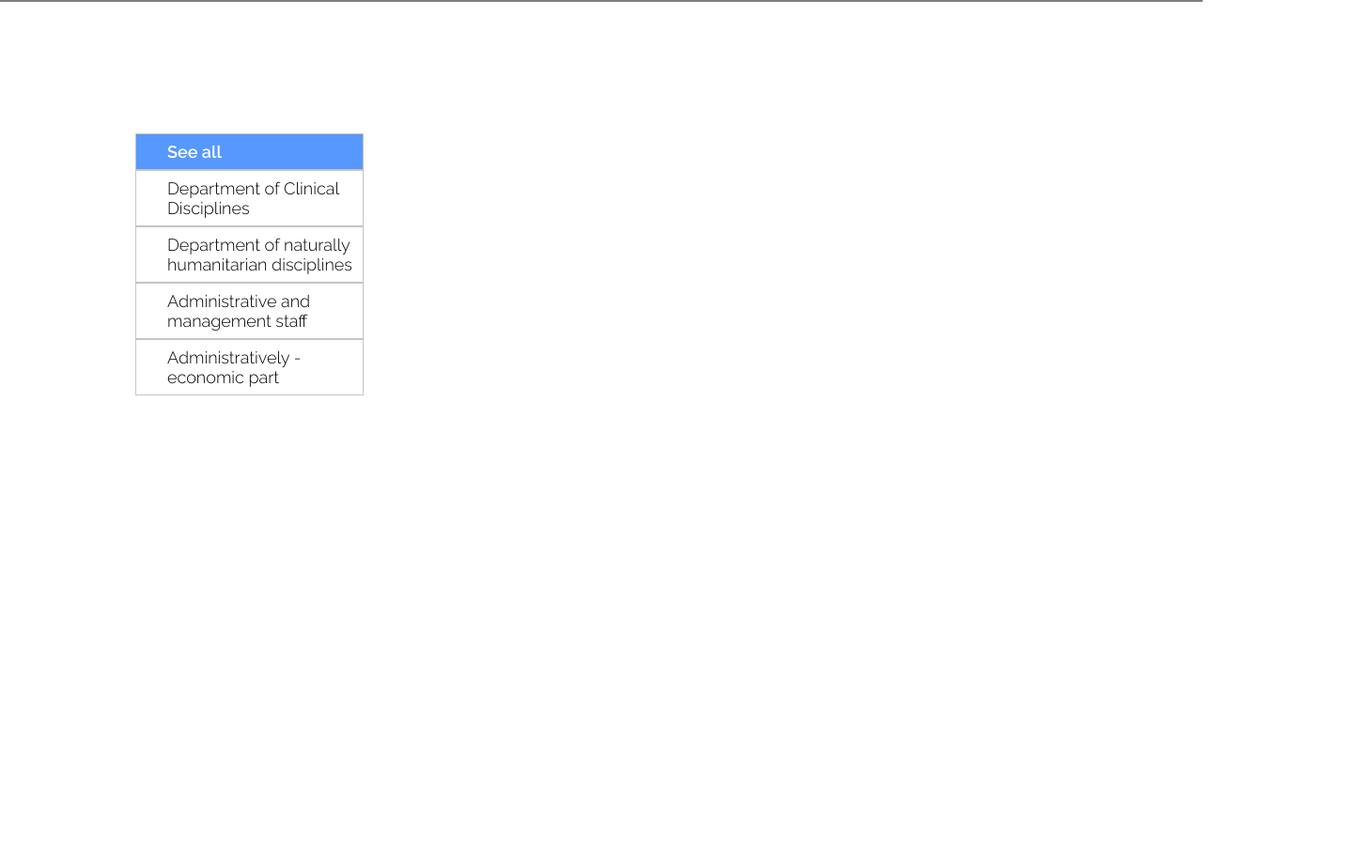
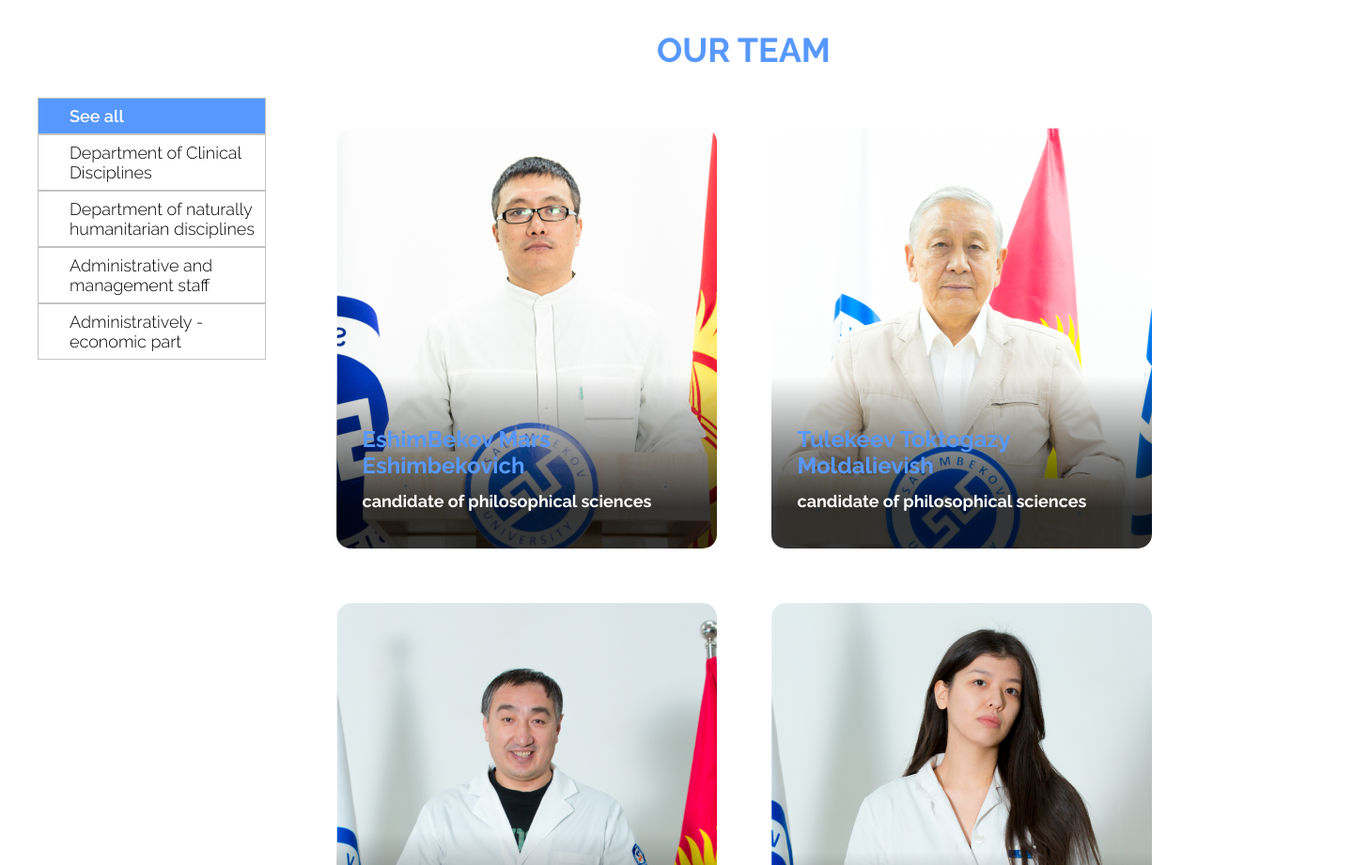
Before and after one commit to Abdykapar/s-landing, a website: page app/index.html in a window 1280 px wide. Shown: the part 480-1401 px from the top of the page at 94% size, 1440 px wide, since content can reach past the window. Before the commit the page ends 901 px from the top, so only its background shows below. Drawn offline with nearby package versions, Linux system fonts and the light colour scheme.

Commit message:
add team content

```diff
--- a/app/index.html
+++ b/app/index.html
@@ -98,7 +98,7 @@
       <div class="hero">
         <img src="./img/home-main.png" alt="" />
       </div>
-      <div class="container">
+      <div class="container flex">
         <aside class="aside">
           <ul class="menu">
             <li class="menu__item active">
@@ -118,7 +118,125 @@
             </li>
           </ul>
         </aside>
-        <section></section>
+        <section class="team">
+          <h1 class="team__title">Our team</h1>
+          <div class="team__content">
+            <a href="#">
+              <div
+                class="team__item"
+                style="background-image: url('./img/Eshimbekov_Mars.png')"
+              >
+                <div class="team__item__footer">
+                  <h3 class="team__item__title">
+                    EshimBekov Mars Eshimbekovich
+                  </h3>
+                  <p class="team__item__desc">
+                    candidate of philosophical sciences
+                  </p>
+                </div>
+              </div>
+            </a>
+            <a href="#">
+              <div
+                class="team__item"
+                style="background-image: url('./img/Tulekeev_Toktogazy.png')"
+              >
+                <div class="team__item__footer">
+                  <h3 class="team__item__title">
+                    Tulekeev Toktogazy Moldalievish
+                  </h3>
+                  <p class="team__item__desc">
+                    candidate of philosophical sciences
+                  </p>
+                </div>
+              </div>
+            </a>
+            <a href="#">
+              <div
+                class="team__item"
+                style="background-image: url('./img/Monolov__Nurbek.png')"
+              >
+                <div class="team__item__footer">
+                  <h3 class="team__item__title">
+                    Monolov Nurbek Kytaibekovich
+                  </h3>
+                  <p class="team__item__desc">
+                    Doctor of Medical Sciences, Professor, practicing doctor
+                  </p>
+                </div>
+              </div>
+            </a>
+            <a href="#">
+              <div
+                class="team__item"
+                style="background-image: url('./img/Monolov_Nurbek.png')"
+              >
+                <div class="team__item__footer">
+                  <h3 class="team__item__title">
+                    Atavalieva Nigina Adylzhanovna
+                  </h3>
+                  <p class="team__item__desc">Senior Lecturer</p>
+                </div>
+              </div>
+            </a>
+            <a href="#">
+              <div
+                class="team__item"
+                style="background-image: url('./img/Monolov__Nurbek.png')"
+              >
+                <div class="team__item__footer">
+                  <h3 class="team__item__title">
+                    Monolov Nurbek Kytaibekovich
+                  </h3>
+                  <p class="team__item__desc">
+                    Doctor of Medical Sciences, Professor, practicing doctor
+                  </p>
+                </div>
+              </div>
+            </a>
+            <a href="#">
+              <div
+                class="team__item"
+                style="background-image: url('./img/Monolov_Nurbek.png')"
+              >
+                <div class="team__item__footer">
+                  <h3 class="team__item__title">
+                    Atavalieva Nigina Adylzhanovna
+                  </h3>
+                  <p class="team__item__desc">Senior Lecturer</p>
+                </div>
+              </div>
+            </a>
+            <a href="#">
+              <div
+                class="team__item"
+                style="background-image: url('./img/Monolov__Nurbek.png')"
+              >
+                <div class="team__item__footer">
+                  <h3 class="team__item__title">
+                    Monolov Nurbek Kytaibekovich
+                  </h3>
+                  <p class="team__item__desc">
+                    Doctor of Medical Sciences, Professor, practicing doctor
+                  </p>
+                </div>
+              </div>
+            </a>
+            <a href="#">
+              <div
+                class="team__item"
+                style="background-image: url('./img/Monolov_Nurbek.png')"
+              >
+                <div class="team__item__footer">
+                  <h3 class="team__item__title">
+                    Atavalieva Nigina Adylzhanovna
+                  </h3>
+                  <p class="team__item__desc">Senior Lecturer</p>
+                </div>
+              </div>
+            </a>
+          </div>
+        </section>
       </div>
     </main>
   </body>
--- a/app/sass/_aside.scss
+++ b/app/sass/_aside.scss
@@ -1,5 +1,10 @@
 .aside {
   margin-top: 140px;
+  margin-right: 60px;
+}
+
+.hero > img {
+  width: 100%;
 }
 
 .menu {
@@ -26,3 +31,61 @@
     opacity: 0.7;
   }
 }
+.team {
+  display: flex;
+  flex-direction: column;
+  align-items: center;
+  flex: 1;
+  margin-top: 68px;
+
+  &__title {
+    text-align: center;
+    font-weight: 700;
+    font-size: 36px;
+    line-height: 42px;
+    text-transform: uppercase;
+    color: $primary;
+    margin-bottom: 62px;
+  }
+
+  &__item {
+    width: 405px;
+    height: 448px;
+    border-radius: 15px;
+    display: flex;
+    flex-direction: column;
+    justify-content: flex-end;
+
+    &__title {
+      font-weight: 700;
+      font-size: 24px;
+      line-height: 28px;
+      text-transform: capitalize;
+      color: $primary;
+    }
+
+    &__desc {
+      color: $white;
+      font-weight: 700;
+      font-size: 18px;
+      line-height: 21px;
+      margin-top: 13px;
+    }
+
+    &__footer {
+      background: linear-gradient(
+        180deg,
+        rgba(0, 0, 0, 0) 3.6%,
+        rgba(0, 0, 0, 0.79) 77%
+      );
+      border-radius: 15px;
+      padding: 60px 28px 40px;
+    }
+  }
+
+  &__content {
+    display: grid;
+    grid-template-columns: 1fr 1fr;
+    gap: 58px;
+  }
+}
--- a/app/sass/_layouts.scss
+++ b/app/sass/_layouts.scss
@@ -1,5 +1,5 @@
 .container {
-  max-width: 992px;
+  max-width: 1200px;
   margin: 0 auto;
 }
 
--- a/app/sass/global.scss
+++ b/app/sass/global.scss
@@ -15,3 +15,7 @@
 body {
   font-family: 'Raleway', sans-serif;
 }
+
+a {
+  text-decoration: none;
+}
```
Also changed, not shown: app/css/style.min.css, app/img/Eshimbekov_Mars.png (added), app/img/Monolov_Nurbek.png (added), app/img/Monolov__Nurbek.png (added), app/img/Tulekeev_Toktogazy.png (added), 3 other files.
